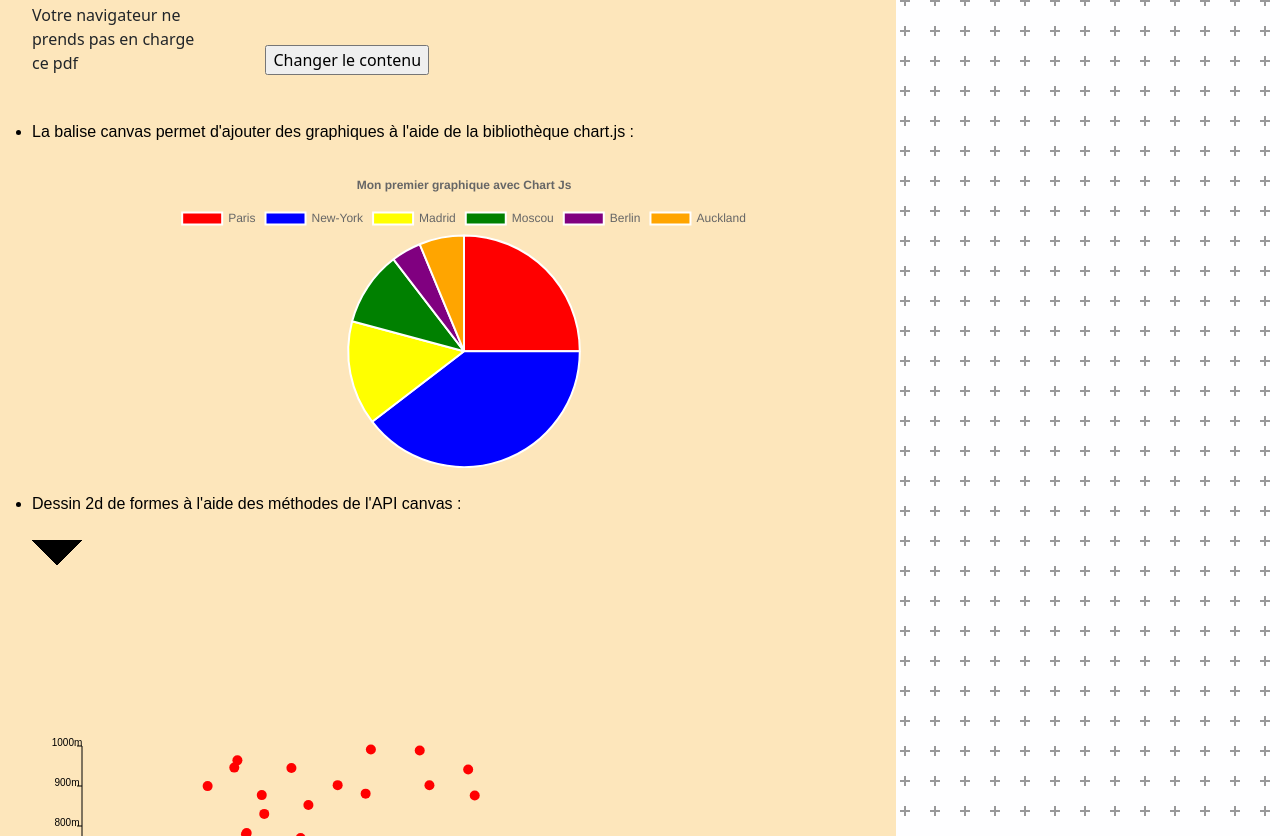
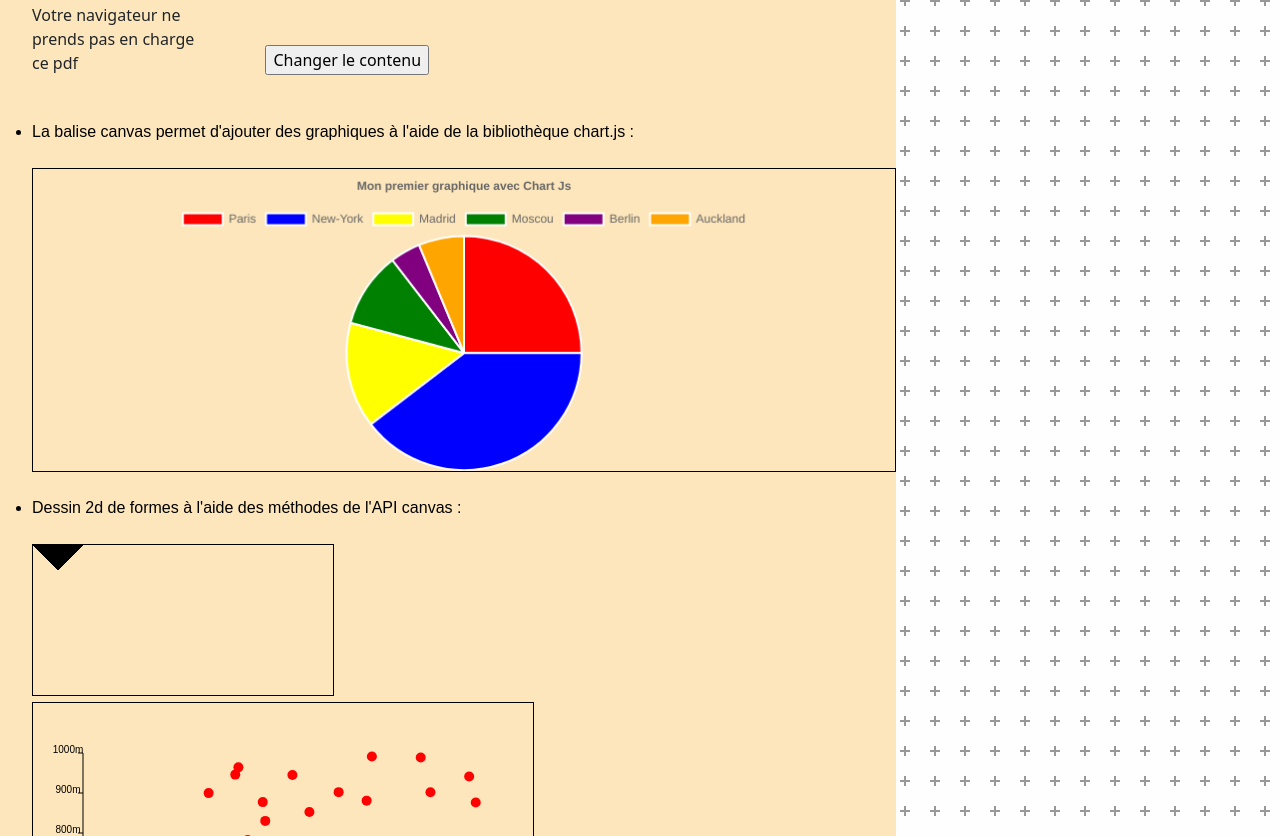
Before and after one commit to mbourema/Site_formation, a plain HTML site: page index.html in a window 1280 px wide. Shown: the part 2704-3540 px from the top of the page. Drawn offline with Linux system fonts and the light colour scheme.

Commit message:
ajout du fichier css modifié

```diff
--- a/style2.css
+++ b/style2.css
@@ -346,11 +346,13 @@
         #graphique{
             max-width: 100%;
             max-height: 100%;
+            border : 1px solid black;
         }
 
-        #dessin_canva, #graphique_point{
+        #dessin_canva, #point{
             max-width: 100%;
             max-height: 100%;
+            border : 1px solid black;
         }
 
         /*Formulaire*/
```
